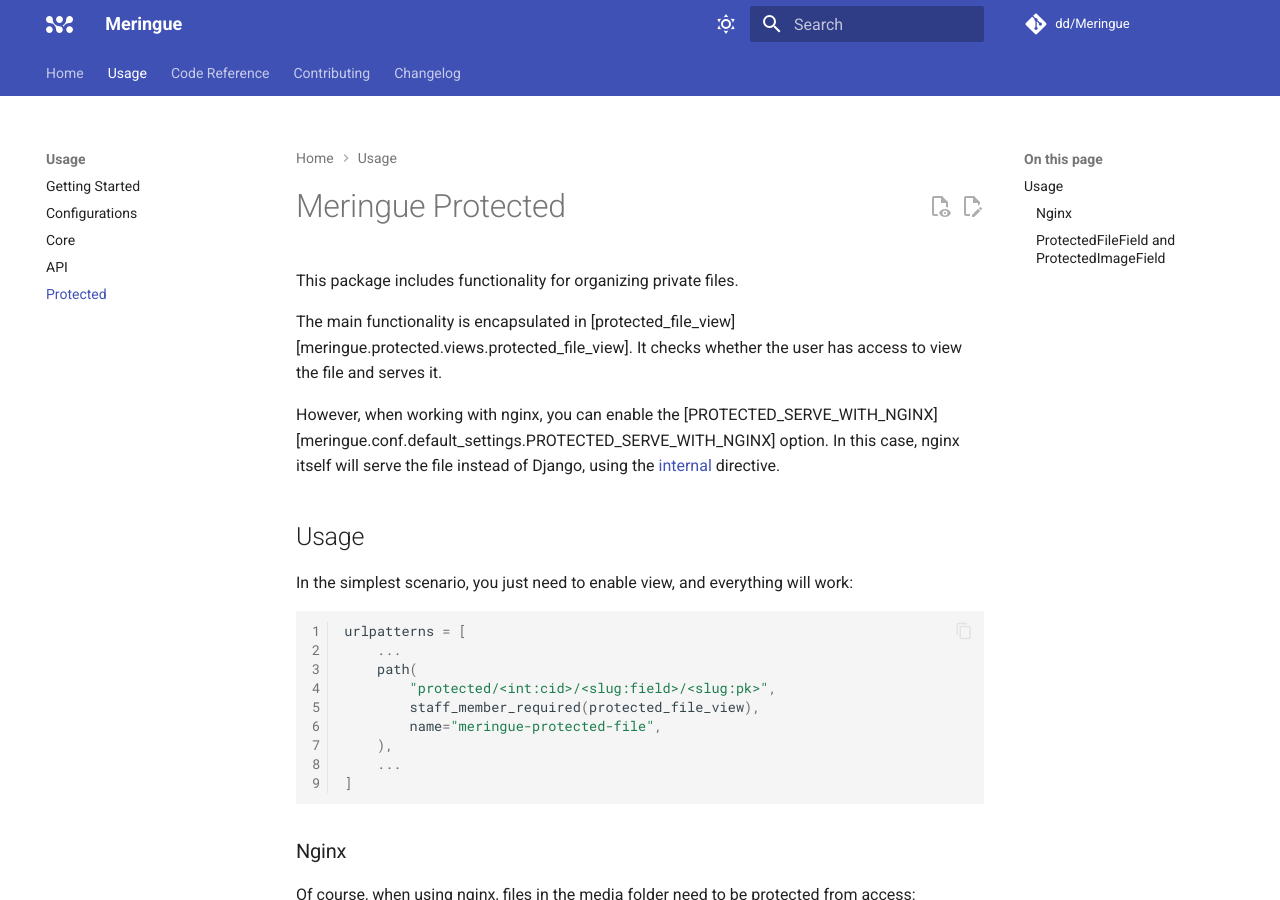
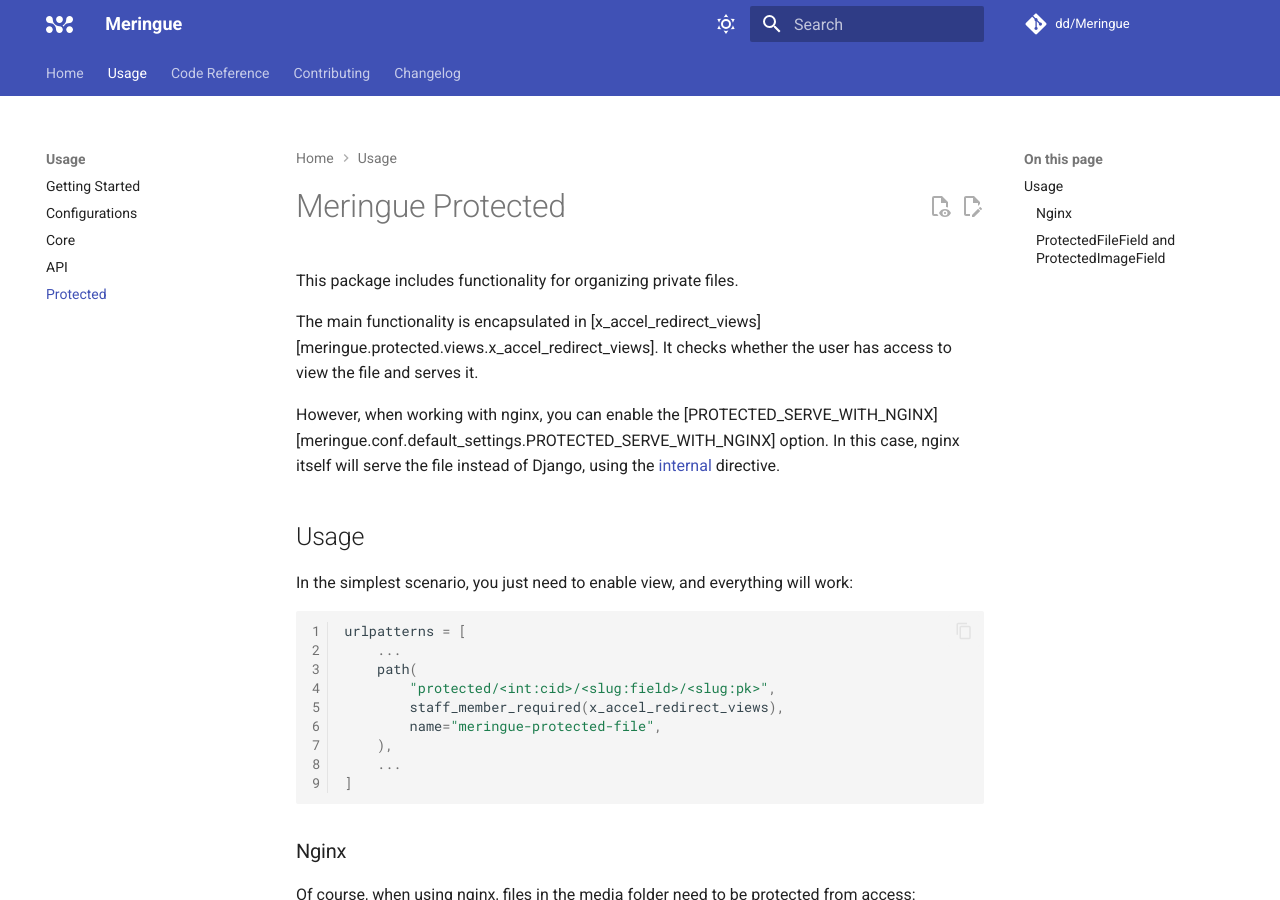
Before and after one commit to dd/Meringue, an MkDocs documentation site: the page built from docs/src/usage/protected.md, in a window 1280 px wide and 900 px high. Built offline with MkDocs 1.6.1 and Material for MkDocs 9.7.7, drawn with Linux system fonts in a browser that asks for light colours; comment, search, counter and statistics services are not loaded; the version menu is left out.

Commit message:
📝 (docs): + Fix docs references

```diff
--- a/docs/src/usage/protected.md
+++ b/docs/src/usage/protected.md
@@ -2,7 +2,7 @@
 
 This package includes functionality for organizing private files.
 
-The main functionality is encapsulated in [protected_file_view][meringue.protected.views.protected_file_view]. It checks whether the user has access to view the file and serves it.
+The main functionality is encapsulated in [x_accel_redirect_views][meringue.protected.views.x_accel_redirect_views]. It checks whether the user has access to view the file and serves it.
 
 However, when working with nginx, you can enable the [PROTECTED_SERVE_WITH_NGINX][meringue.conf.default_settings.PROTECTED_SERVE_WITH_NGINX] option. In this case, nginx itself will serve the file instead of Django, using the [internal](https://nginx.org/en/docs/http/ngx_http_core_module.html#internal) directive.
 
@@ -16,7 +16,7 @@
     ...
     path(
         "protected/<int:cid>/<slug:field>/<slug:pk>",
-        staff_member_required(protected_file_view),
+        staff_member_required(x_accel_redirect_views),
         name="meringue-protected-file",
     ),
     ...
```
